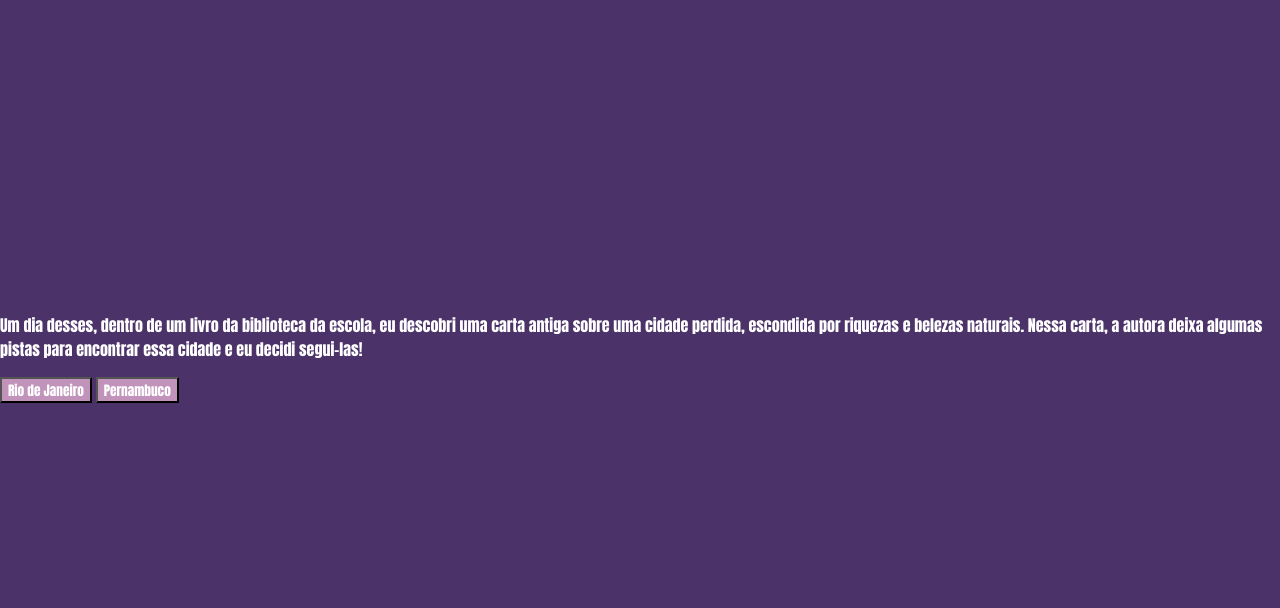
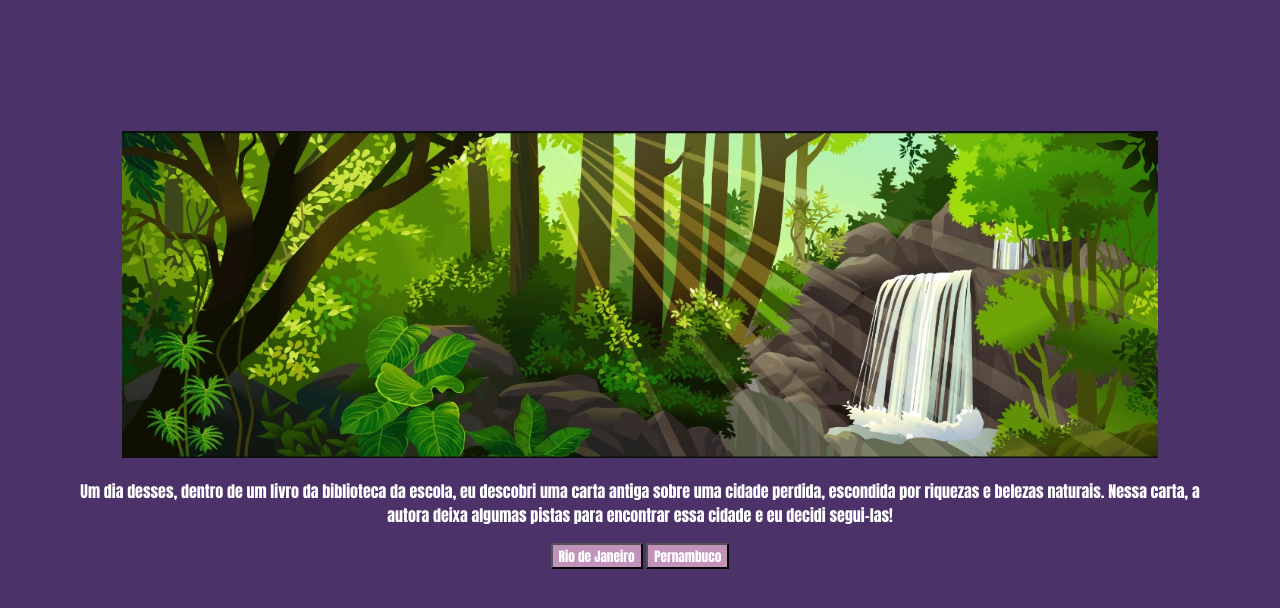
Before and after one commit to PretowPunks/Criando-uma-aventura, a plain HTML site: page index.html in a window 1280 px wide. Drawn offline with Linux system fonts and the light colour scheme.

Commit message:
Criando mais uma div

```diff
--- a/index.html
+++ b/index.html
@@ -15,6 +15,7 @@
 
     <main>
         <div class="passo ativo" id="passo-0">
+            <img src="cenario passo0.jpg" alt="">
             <p>Um dia desses, dentro de um livro da biblioteca da escola, eu descobri uma carta antiga sobre uma cidade
                 perdida, escondida por riquezas e belezas naturais. Nessa carta, a autora deixa algumas pistas para
                 encontrar essa cidade e eu decidi segui-las!</p>
@@ -26,7 +27,11 @@
                 primeira pista.</p>
             <button class="btn-proximo" data-proximo="3">Procurar pista no topo do pico</button>
             <button class="btn-proximo" data-proximo="4">Desistir e voltar para casa</button>
-
+        </div>
+        <div class="passo" id="passo-2">
+            <p>Em Pernambuco, você visita a histórica cidade de Olinda. Na carta, uma das pistas indica que para localizar a entrada para a cidade perdida você deve procurar a próxima pista em um dos pontos turísticos da cidade. Por qual você começa?</p>
+            <button class="btn-proximo" data-proximo="5">Investigar as igrejas antigas</button>
+            <button class="btn-proximo" data-proximo="6">Explorar as praias próximas</button>
         </div>
     </main>
 <script src="index.js"></script>
--- a/style.css
+++ b/style.css
@@ -21,3 +21,12 @@ button {
 .passo.ativo {
     display: block;
 }
+
+main {
+    text-align: center;
+    max-width: 90%;
+}
+
+img {
+    max-width: 90%;
+}
```
